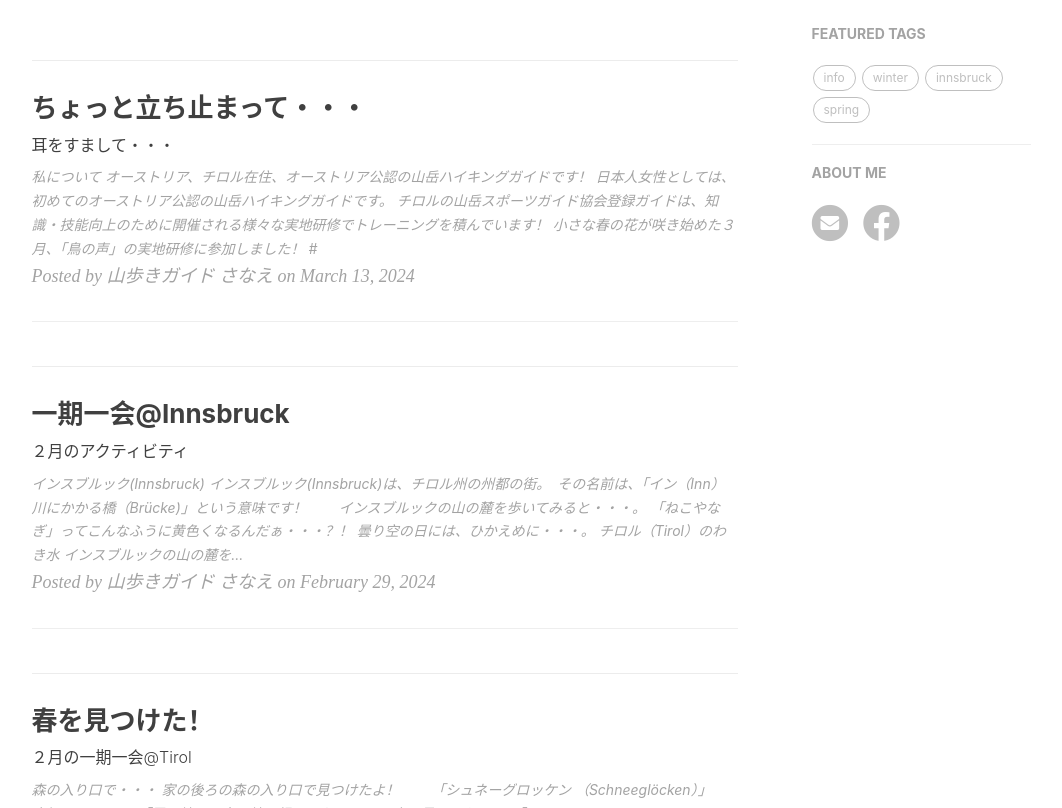
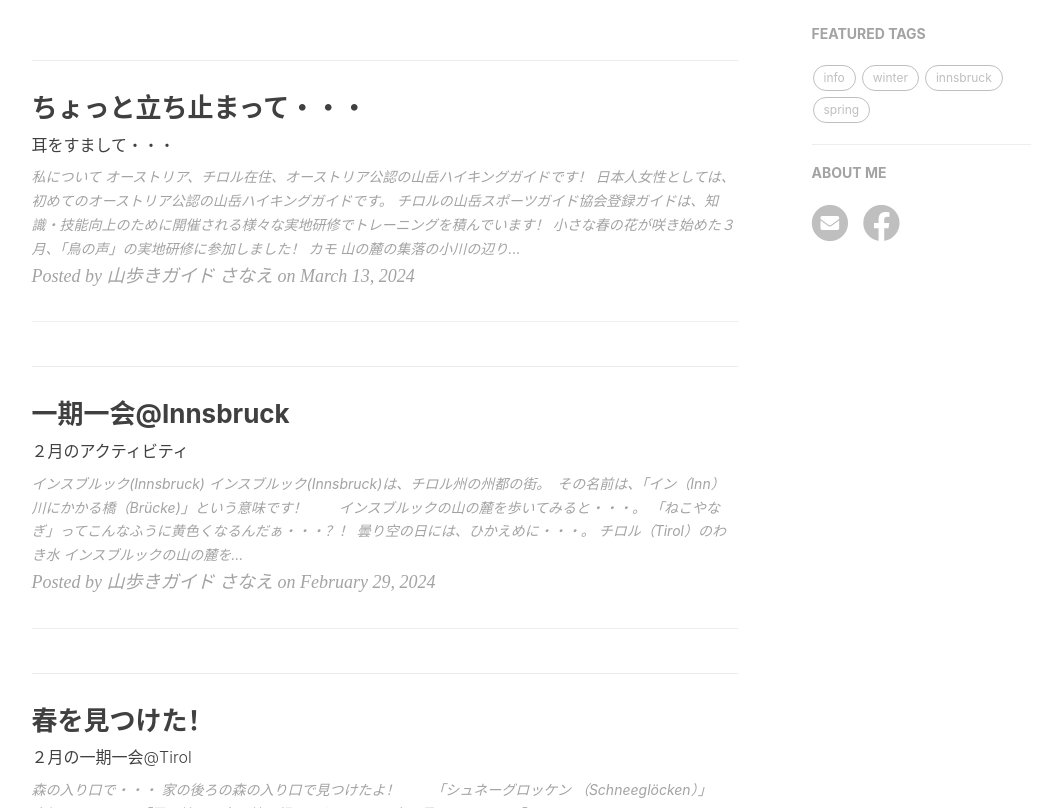
Before and after one commit to yamayagi/yamayagi.github.io, a Jekyll site: the page built from index.html, in a window 1280 px wide and 900 px high, scrolled down 330 px, cut to the strip 92-900 px from the top of the window. Shown: the whole strip, without its empty margins (136-1198 px from the left). Built offline with Jekyll 4.4.1, drawn with Linux system fonts in a browser that asks for light colours; nearby versions of some CDN libraries; the list of posts is cut into pages by our own code; comment, search, counter and statistics services are not loaded; some of the changed lines change nothing that is shown.

Commit message:
Update 2024-03-13-info.md

```diff
--- a/_posts/2024-03-13-info.md
+++ b/_posts/2024-03-13-info.md
@@ -14,8 +14,62 @@
 
 小さな春の花が咲き始めた３月、「鳥の声」の実地研修に参加しました！
 
+![20240310Gennseblumen](https://piwigo.schickl.de/i.php?/upload/2024/03/13/20240313071721-f3fbb8ff-me.jpg)
 
+# カモ
 
+山の麓の集落の小川の辺りから、歩き始める・・・。
 
+「カモ１」、「カモ２」、どちらがオスで、どちらがメス？
 
-#
+綺麗な輝く（？）色のカモ　（カモ１）
+
+![20240310kamoosu](https://piwigo.schickl.de/i.php?/upload/2024/03/13/20240313071410-4ac05f48-me.jpg)
+
+自然の中に溶け込む（？）色のカモ　（カモ２）
+
+![20240310kamomesu](https://piwigo.schickl.de/i.php?/upload/2024/03/13/20240313071557-6756ff50-me.jpg)
+
+答えは・・・。
+
+美しい「カモ１」が、オス。　自然の中で上手く隠れることが出来る「カモ２」が、メス！
+
+# 耳を澄まして・・・
+
+立ち止まって、耳を澄まして・・・。
+
+ちゅんちゅんちゅん。
+
+ギギギギギ・・・。
+
+ピーピー。
+
+ぴーぴぴ、ぴーぴぴ。
+
+双眼鏡で、声の主を探す・・・。
+
+見つけた！
+
+![20240310rotkehlen](https://piwigo.schickl.de/i.php?/upload/2024/03/13/20240313072238-f3d2000c-me.jpg)
+
+# gemühtlich! （のんびりと・・・）
+
+のんびりと・・・。
+
+お昼は、公園でお弁当を開く！
+
+![20240310blumen](https://piwigo.schickl.de/i.php?/upload/2024/03/13/20240313071833-4a0dba43-me.jpg)
+
+今日の装備は、登山靴、双眼鏡。
+
+耳をすまして、立ち止まって、双眼鏡をのぞいてみよう！
+
+# お問い合わせは
+
+２月、３月、Leberblümchen　（三角草、雪割草）　の花がいっぱい！
+
+チロルの春の道を歩いてみませんか？
+
+お問い合わせは、メールにてお願いします。（）
+
+ピンクのLeberblümchen　（三角草、雪割草）。
```
